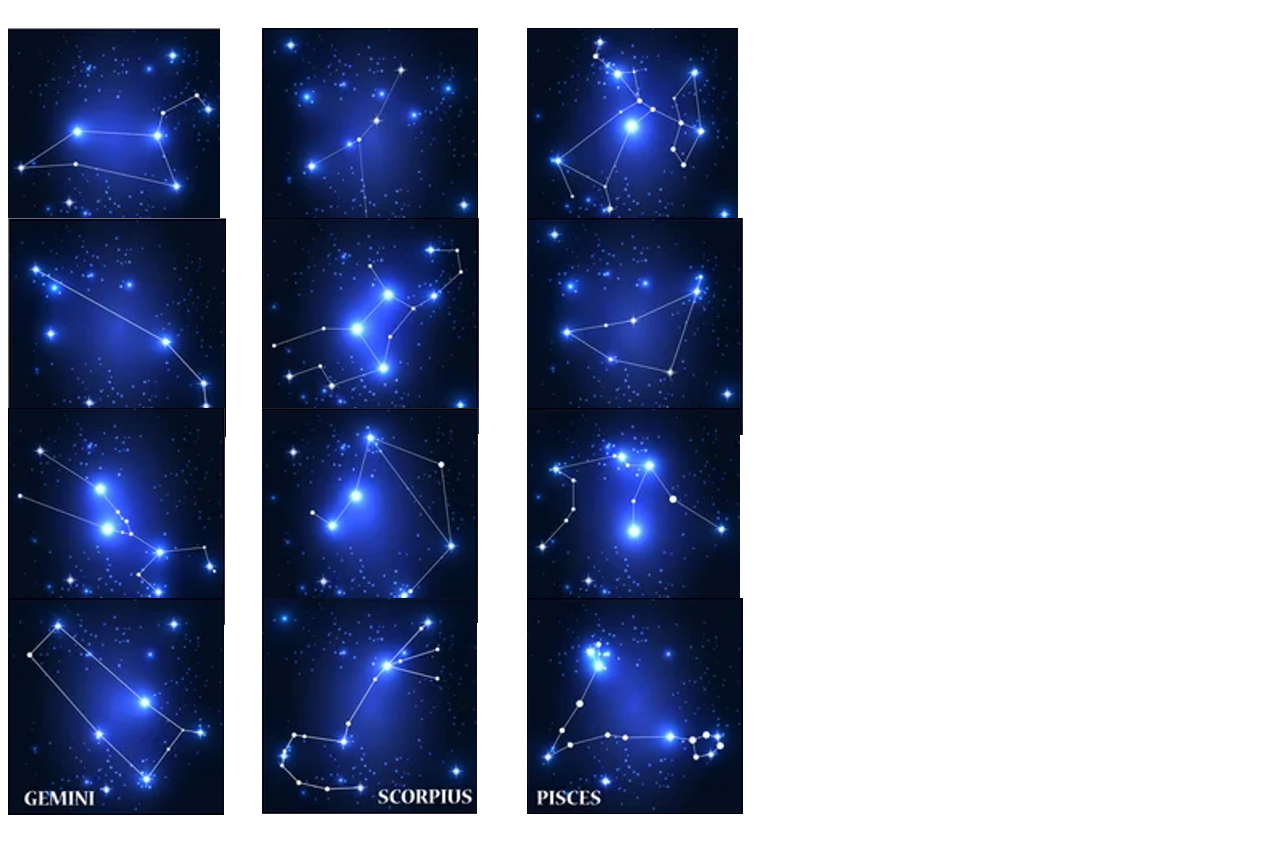
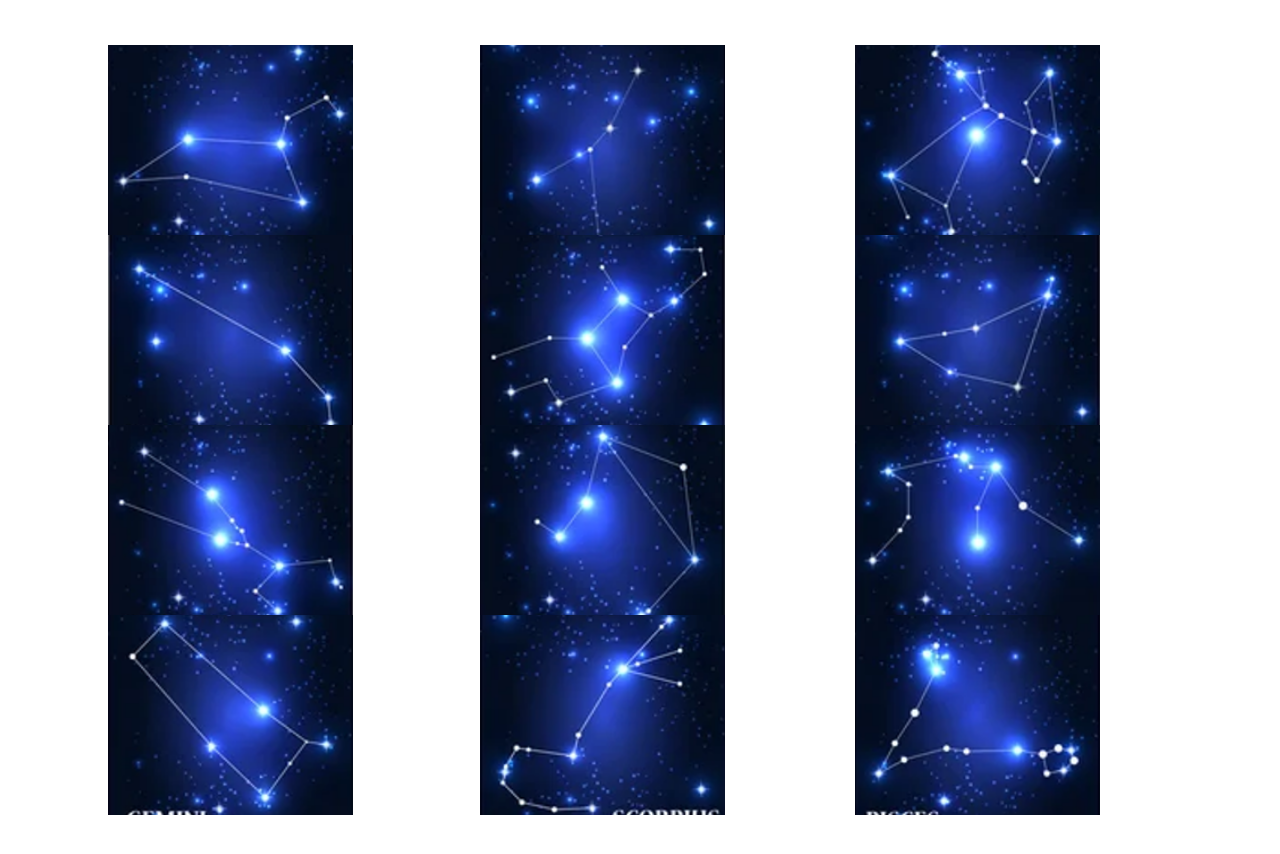
Before and after one commit to JonahMoua/ProjectZ, a React (Create React App) app: page / in a window 1280 px wide. Shown: the top 854 px of the page. Before the commit the page ends 819 px from the top, so only its background shows below. Built offline with nearby package versions, Linux system fonts and the light colour scheme.

Commit message:
Image Sizing

```diff
--- a/src/App.css
+++ b/src/App.css
@@ -1,4 +1,7 @@
 img {
-    max-width: 100%;
-    height: auto;
+    float: left;
+    width:  245px;
+    height: 200px;
+    object-fit: cover;
+    border: 0;
     }
--- a/src/App.js
+++ b/src/App.js
@@ -3,10 +3,9 @@ import './App.css'
 
 
 const Container = styled.div`
- width: 20%;
  display: flex;
- padding:0px;
- margin:0px
+ padding: 0px;
+ margin:25px 50px 75px 100px;
 `;
 
 const Column1 = styled.div`
```
